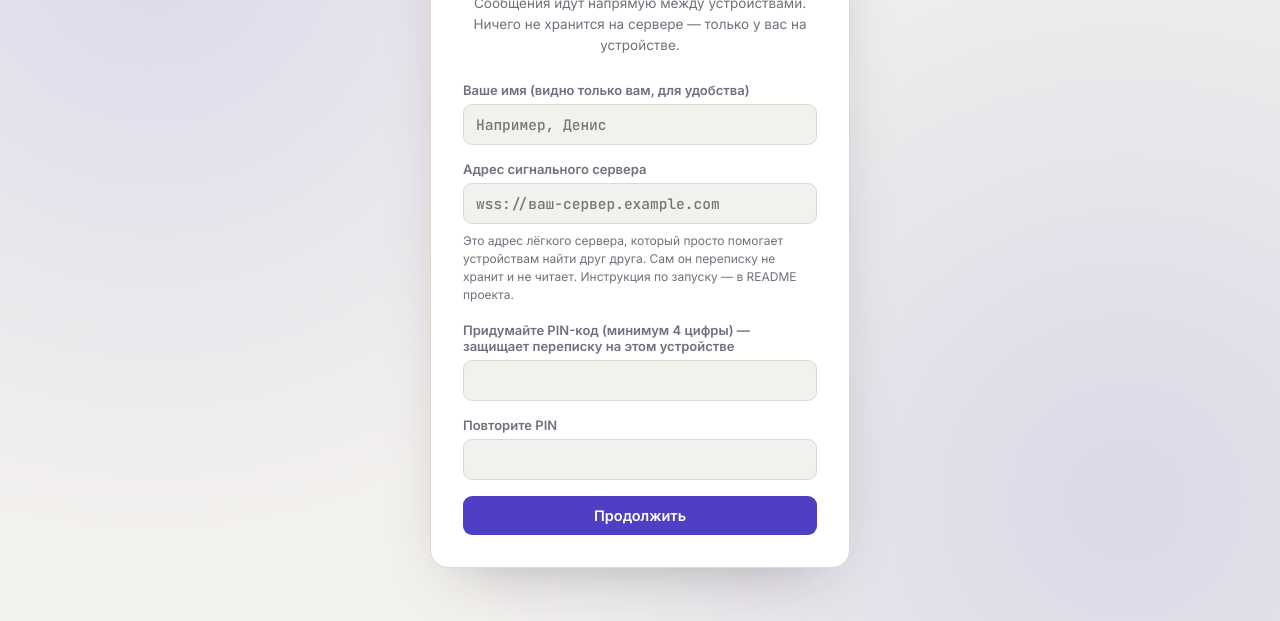
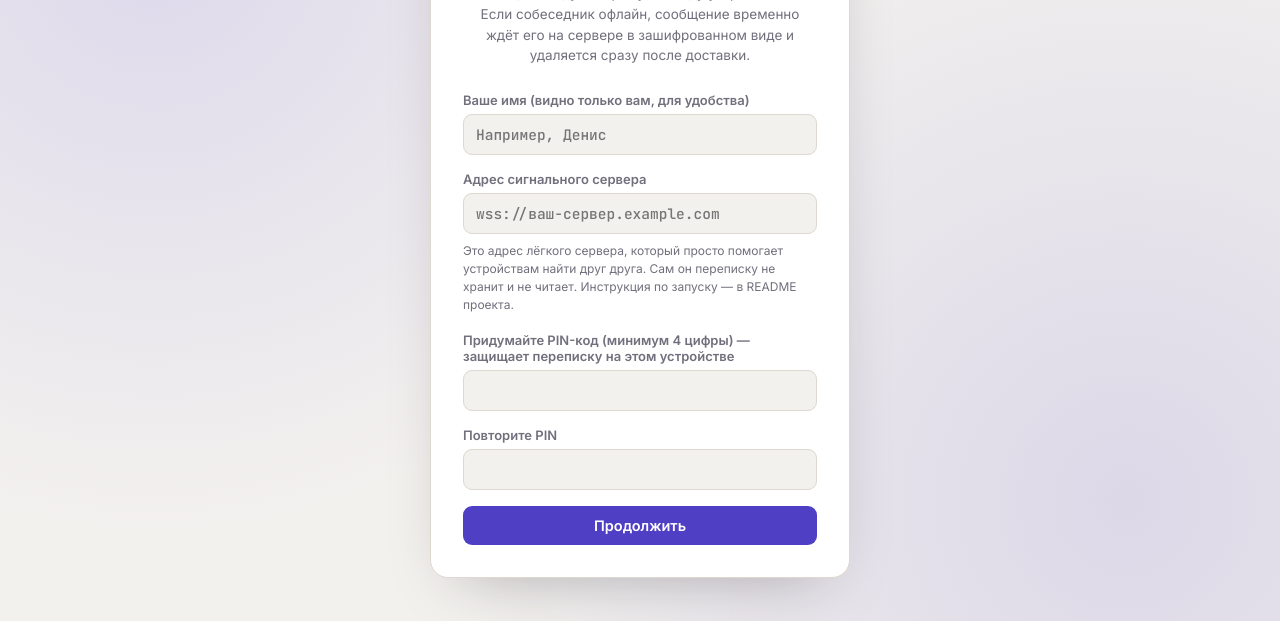
Before and after one commit to ushkinden/-p2p-messenger, a plain HTML site: page p2p-messenger/client/index.html in a window 1280 px wide. Shown: the part 179-800 px from the top of the page. Drawn offline with Linux system fonts and the light colour scheme.

Commit message:
Update index.html

```diff
--- a/p2p-messenger/client/index.html
+++ b/p2p-messenger/client/index.html
@@ -52,7 +52,7 @@
     <div class="setup-brand">
       <span class="setup-mark">◈</span>
       <h1>Прямая связь</h1>
-      <p class="setup-tagline">Сообщения идут напрямую между устройствами. Ничего не хранится на сервере — только у вас на устройстве.</p>
+            <p class="setup-tagline">Сообщения идут напрямую между устройствами. Если собеседник офлайн, сообщение временно ждёт его на сервере в зашифрованном виде и удаляется сразу после доставки.</p>
     </div>
 
     <label class="setup-label">Ваше имя (видно только вам, для удобства)
```
